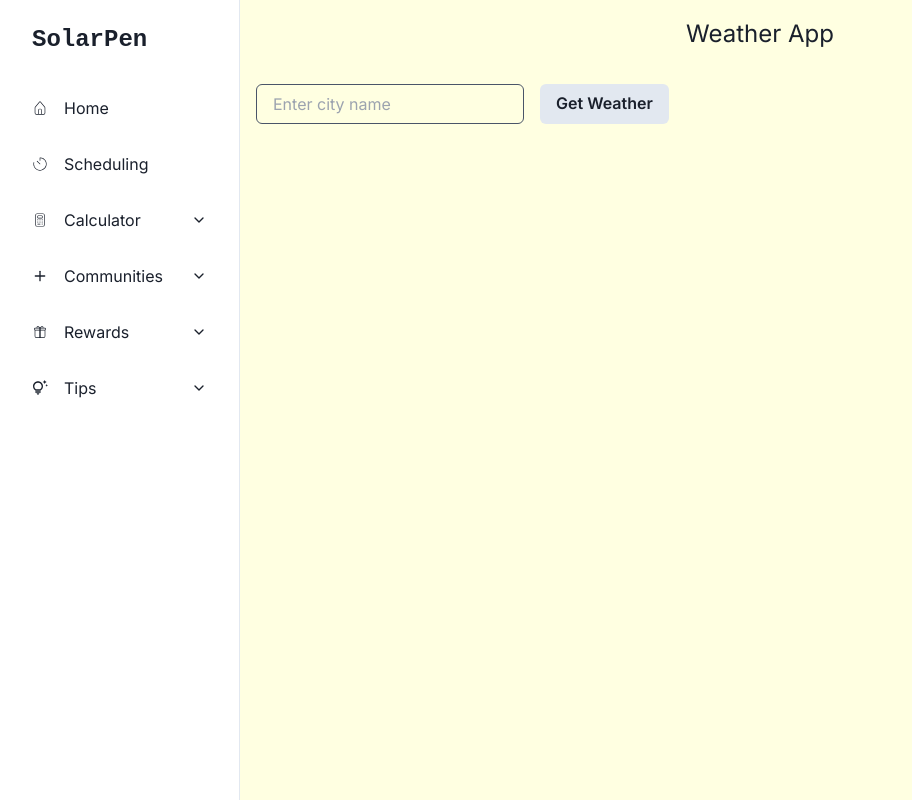
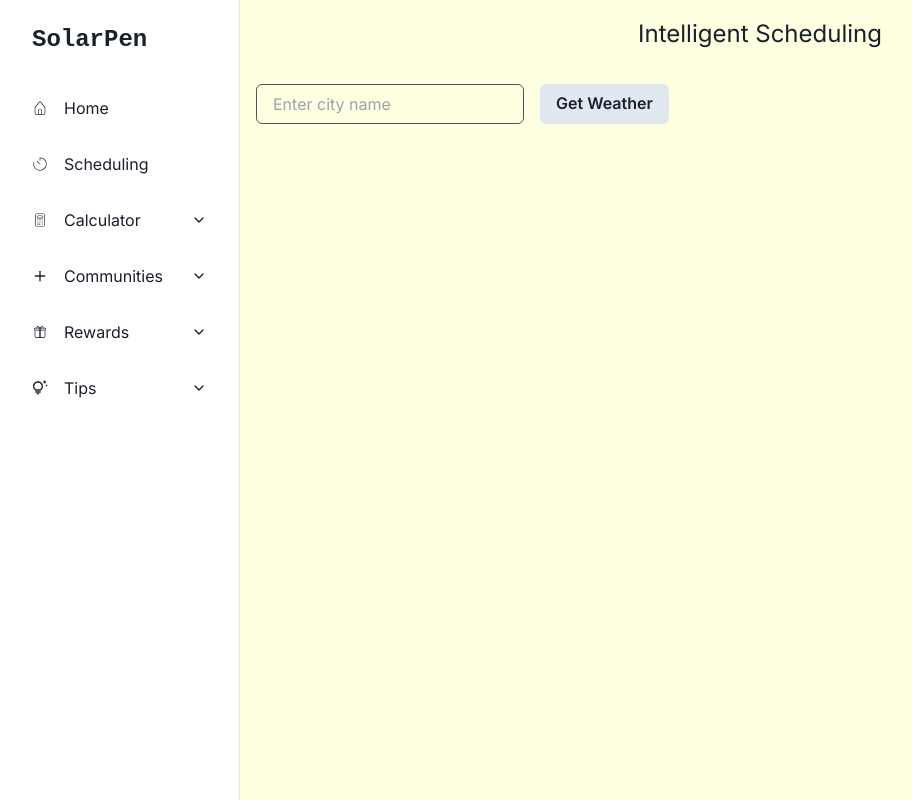
Before and after one commit to JoceFoo/solarpen-dellhack2hire2023, a Next.js app in the folder client/: page /scheduling in a window 1280 px wide. Shown: the whole page, without its empty margins (0-912 px from the left). Built offline with nearby package versions, Linux system fonts and the light colour scheme.

Commit message:
refactor

```diff
--- a/client/src/app/scheduling/weather.js
+++ b/client/src/app/scheduling/weather.js
@@ -60,7 +60,7 @@ const Weather = () => {
 
   return (
     <Flex direction='column' align='start'>
-      <Text alignSelf='center' fontSize='2xl'>Weather App</Text>
+      <Text alignSelf='center' fontSize='2xl'>Intelligent Scheduling</Text>
       <Flex my='2rem'>
         <Input
           w='400'
```
